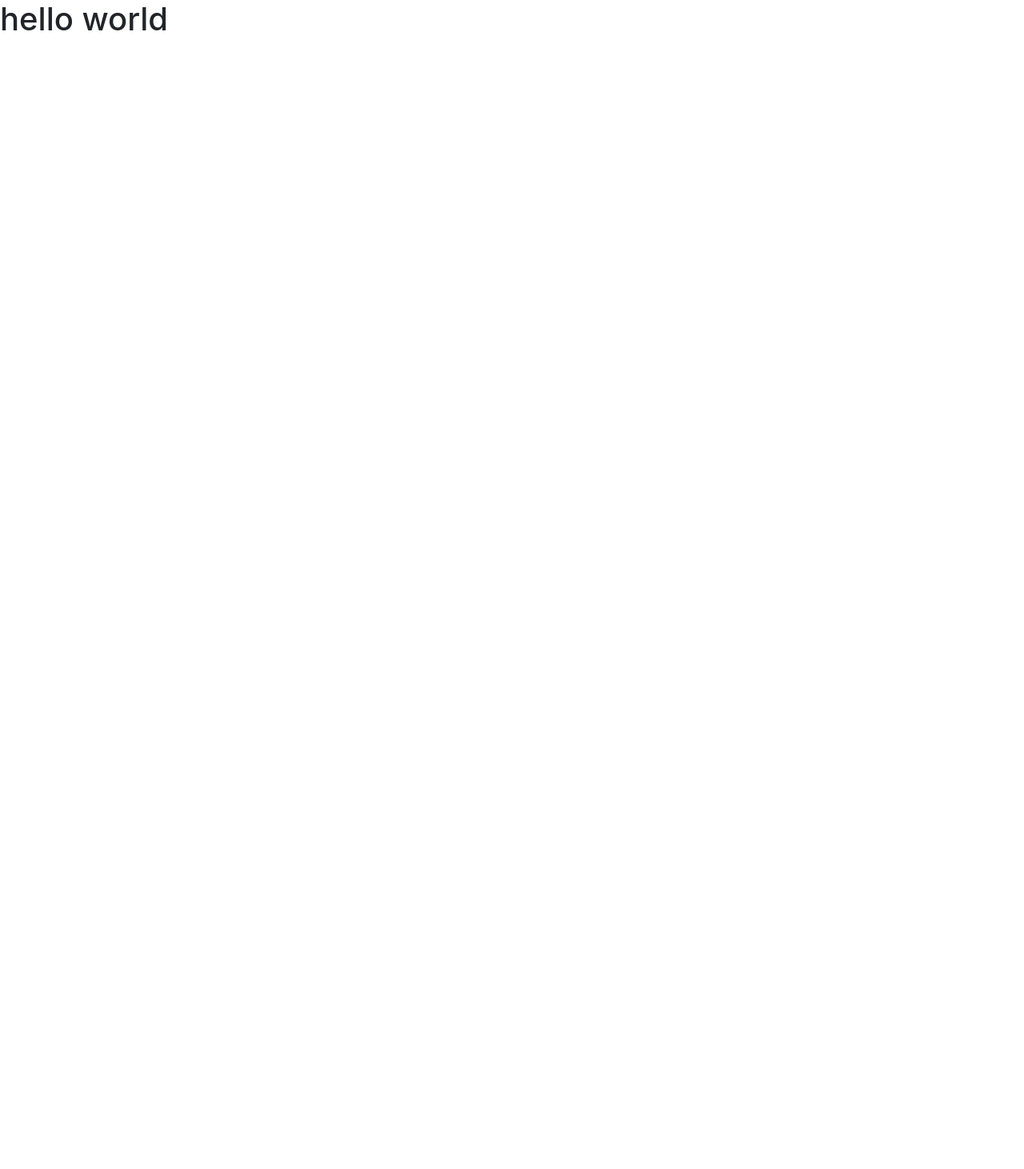
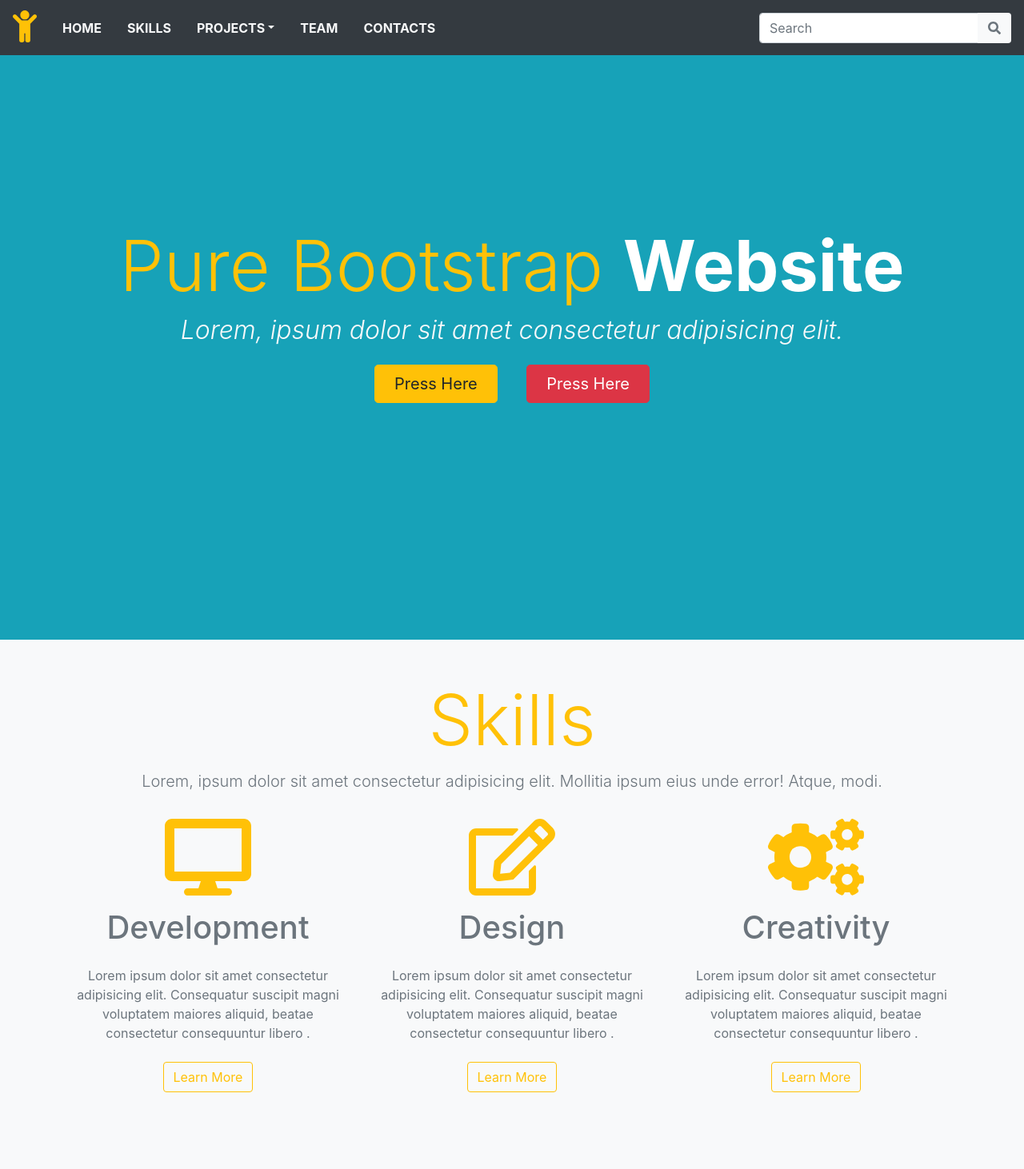
Before and after one commit to Azkanorouzi/pure-bootstrap-website-1, a website: page index.html in a window 1280 px wide. Shown: the whole page at 80% size. Before the commit the page ends 800 px from the top, so only its background shows below. Drawn offline with nearby package versions, Linux system fonts and the light colour scheme.

Commit message:
skill section completed

```diff
--- a/index.html
+++ b/index.html
@@ -9,13 +9,159 @@
       rel="stylesheet"
       href="node_modules/bootstrap/dist/css/bootstrap.min.css"
     />
+    <!-- font awesome -->
+    <script
+      defer
+      src="/node_modules/@fortawesome/fontawesome-free/js/all.min.js"
+    ></script>
+    <link
+      rel="stylesheet"
+      href="node_modules/@fortawesome/fontawesome-free/css/all.min.css"
+    />
+    <!-- title icon -->
+    <link rel="title icon" type="image/png" href="images/title-img.png" />
     <title>pure bootstrap</title>
   </head>
   <body>
-   <h1>hello world</h1>
-   <!-- jquery -->
-   <script src="node_modules/jquery/dist/jquery.min.js"></script>
-   <!-- js -->
-   <script src="node_modules/bootstrap/dist/js/bootstrap.min.js"></script>
+    <!--======= nav bar =======-->
+    <nav class="navbar navbar-expand-md navbar-light bg-dark fixed-top">
+      <a href="#" class="navbar-brand"
+        ><i class="fas fa-child text-warning fa-2x"></i
+      ></a>
+
+      <!-- toggle btn -->
+      <button
+        class="navbar-toggler bg-white"
+        data-toggle="collapse"
+        data-target="#nav"
+      >
+        <span class="navbar-toggler-icon"></span>
+      </button>
+
+      <!-- toggle btn end -->
+      <div class="collapse navbar-collapse justify-content-between" id="nav">
+        <ul class="navbar-nav">
+          <li class="nav-item">
+            <a
+              href="#"
+              class="text-uppercase font-weight-bold px-3 nav-link text-light"
+              >Home</a
+            >
+          </li>
+          <li class="nav-item">
+            <a
+              href="#"
+              class="text-uppercase font-weight-bold px-3 nav-link text-light"
+              >skills</a
+            >
+          </li>
+          <li class="nav-item dropdown" data-toggle="dropdown">
+            <a
+              href="#"
+              class="
+                dropdown-toggle
+                text-uppercase
+                font-weight-bold
+                px-3
+                nav-link
+                text-light
+              "
+              >projects</a
+            >
+            <div class="dropdown-menu">
+              <a href="#" class="dropdown-item">Project 1</a>
+              <a href="#" class="dropdown-item">Project 2</a>
+              <a href="#" class="dropdown-item">Project 3</a>
+              <a href="#" class="dropdown-item">Project 4</a>
+            </div>
+          </li>
+          <li class="nav-item">
+            <a
+              href="#"
+              class="text-uppercase font-weight-bold px-3 nav-link text-light"
+              >team</a
+            >
+          </li>
+          <li class="nav-item">
+            <a
+              href="#"
+              class="text-uppercase font-weight-bold px-3 nav-link text-light"
+              >contacts</a
+            >
+          </li>
+        </ul>
+
+        <form class="input-inline ml-3">
+          <div class="input-group">
+            <input type="text" placeholder="Search" class="form-control" />
+            <div class="input-group-append">
+              <button class="btn bg-light">
+                <i class="fas fa-search text-muted"></i>
+              </button>
+            </div>
+          </div>
+        </form>
+      </div>
+    </nav>
+        <!--======= nav bar end =======-->
+    <!--======= banner =======-->
+     <section>
+         <div class="container-fluid">
+             <div class="row bg-info justify-content-center align-items-center" style="height: 100vh">
+                <div class="col-sm-10 text-center">
+
+                    <h1 class="display-2 text-capitalize"><span class="text-warning">pure bootstrap </span><span class="text-white font-weight-bold">website</span></h1>
+
+                    <h2 class="font-weight-light font-italic text-light">Lorem, ipsum dolor sit amet consectetur adipisicing elit.</h2>
+                    <a href="#" class="btn btn-warning btn-lg px-4 m-3">Press Here</a>
+                    <a href="#" class="btn btn-danger btn-lg px-4 m-3">Press Here</a>
+                </div>
+             </div>
+         </div>
+     </section>
+    <!--======= end of banner =======-->
+    <!--======= skills =======-->
+    <section class="bg-light p-5">
+      <div class="container fluid">
+        <!-- title -->
+        <div class="row">
+          <div class="col text-center mb-3">
+            <h1 class=" text-warning display-2">Skills</h1>
+            <p class="lead text-secondary">Lorem, ipsum dolor sit amet consectetur adipisicing elit. Mollitia ipsum eius unde error! Atque, modi.</p>
+          </div>
+        </div>
+        <!-- end title -->
+        <div class="row text-center">
+          <!-- div-1 -->
+          <div class="col-lg-4 col-sm-10 mx-auto mb-5">
+            <i class="fas fa-desktop fa-6x text-warning mb-3"></i>
+            <h1 class='text-secondary'>Development</h1>
+            <p class="text-muted my-4">Lorem ipsum dolor sit amet consectetur adipisicing elit. Consequatur suscipit magni voluptatem maiores aliquid, beatae consectetur consequuntur libero .</p>
+            <a href="#" class="btn btn-outline-warning">Learn More</a>
+          </div>
+
+          <div class="col-lg-4 col-sm-10 mx-auto mb-5">
+                        <i class="far fa-edit fa-6x text-warning mb-3"></i>
+            <h1 class='text-secondary'>Design</h1>
+            <p class="text-muted my-4">Lorem ipsum dolor sit amet consectetur adipisicing elit. Consequatur suscipit magni voluptatem maiores aliquid, beatae consectetur consequuntur libero .</p>
+            <a href="#" class="btn btn-outline-warning">Learn More</a>
+
+          </div>
+          <div class="col-lg-4 col-sm-10 mx-auto mb-5">
+                        <i class="fas fa-cogs fa-6x text-warning mb-3"></i>
+            <h1 class='text-secondary'>Creativity</h1>
+            <p class="text-muted my-4">Lorem ipsum dolor sit amet consectetur adipisicing elit. Consequatur suscipit magni voluptatem maiores aliquid, beatae consectetur consequuntur libero .</p>
+            <a href="#" class="btn btn-outline-warning">Learn More</a>
+          </div>
+        </div>
+      </div>
+    </section>
+    <!--======= skills end =======-->
+
+    <!-- jquery -->
+    <script src="node_modules/jquery/dist/jquery.min.js"></script>
+    <!-- js bootstrap -->
+    <script src="node_modules/bootstrap/dist/js/bootstrap.min.js"></script>
+    <!-- font awesome js -->
   </body>
 </html>
--- a/package.json
+++ b/package.json
@@ -9,7 +9,9 @@
   "author": "",
   "license": "ISC",
   "dependencies": {
+    "@fortawesome/fontawesome-free": "^5.15.4",
     "bootstrap": "4.6",
+    "fortawesome": "^0.0.1-security",
     "jquery": "^3.6.0",
     "live-server": "^1.2.1"
   }
```
Also changed, not shown: 1 other file.
